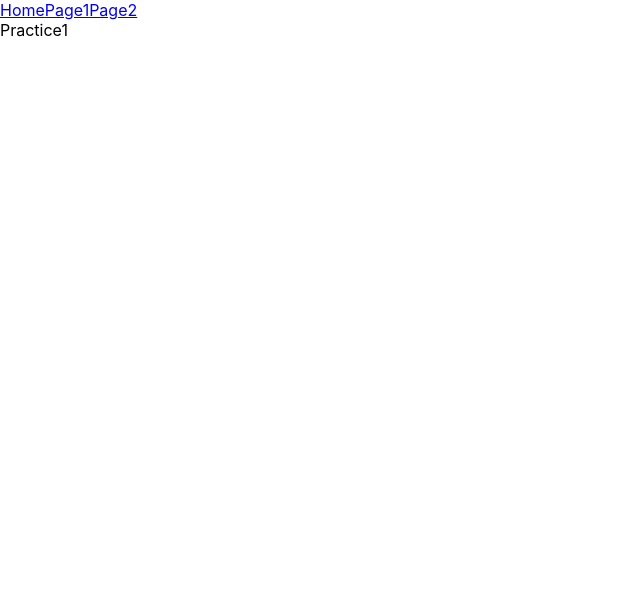
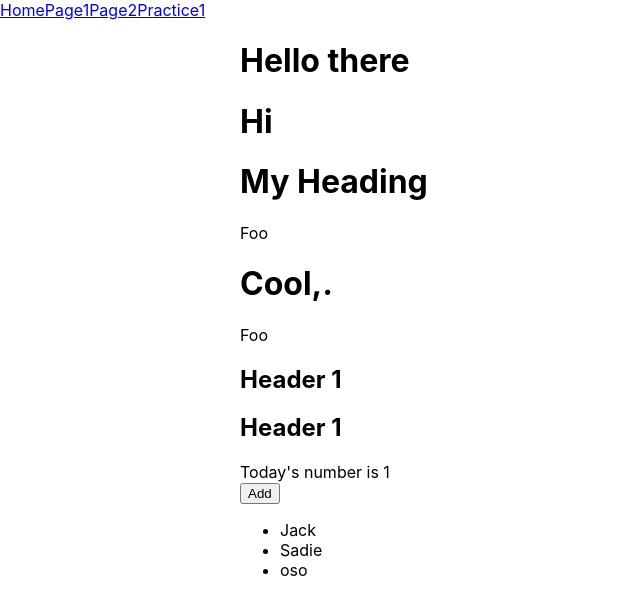
Before and after one commit to KiimDoHyun/typescript-react-practice-1, a React (Create React App) app: page /Practice1 in a window 1280 px wide. Shown: the top 614 px of the page, without its empty margins (0-640 px from the left). Built offline with nearby package versions, Linux system fonts and the light colour scheme.

Commit message:
practice1 완료

```diff
--- a/src/App.tsx
+++ b/src/App.tsx
@@ -9,6 +9,7 @@ function App() {
                 <Link to={"/"}>Home</Link>
                 <Link to={"/page1"}>Page1</Link>
                 <Link to={"/page2"}>Page2</Link>
+                <Link to={"/Practice1"}>Practice1</Link>
             </header>
             <Router />
         </div>
--- a/src/Page/Practice1.tsx
+++ b/src/Page/Practice1.tsx
@@ -1,7 +1,131 @@
-import React from "react";
+import { render } from "@testing-library/react";
+import React, { ReactElement, ReactNode, useState } from "react";
+import styled from "styled-components";
+import { isTemplateSpan } from "typescript";
+
+// Old way?
+const HeadingFC: React.FC<{ title: string }> = ({ title }) => <h1>{title}</h1>;
+
+// Conventional props
+const Heading = ({ title }: { title: string }) => {
+    return <h1>{title}</h1>;
+};
+
+/*
+ReactElement를 리턴한다
+리턴 타입을 명시 하지 않아도 JSX 코드를 리턴하기 때문에 타입스크립트가
+자동으로 체크한다.
+*/
+const HeadingWithContent = ({
+    children,
+}: {
+    children: ReactNode;
+}): ReactElement => {
+    return <h1>{children}</h1>;
+};
+
+const defaultContainerProps = {
+    heading: <strong>My Heading</strong>,
+};
+
+type ContainerProps = {
+    children: ReactNode;
+} & typeof defaultContainerProps;
+
+const Container = ({ heading, children }: ContainerProps): ReactElement => {
+    return (
+        <div>
+            <h1>{heading}</h1>
+            {children}
+        </div>
+    );
+};
+
+Container.defaultProps = defaultContainerProps;
+
+// Functional props
+const TextWidthNumber = ({
+    header,
+    children,
+}: {
+    header?: (num: number) => ReactNode;
+    children: (num: number) => ReactNode;
+}) => {
+    const [state, setState] = useState<number>(1);
+
+    return (
+        <div>
+            {/*
+            header 는 옵셔널 한 props임
+            따라서 header가 존재하지 않은 경우 함수처럼 사용이 불가능 하기 때문에
+            ?. 연산자를 이용한다.
+
+            header가 유효한 경우 실행하도 그렇지 안으면 undefined를 리턴한다.
+
+            객체에서도 사용 가능함.
+            */}
+            <h2>{header?.(state)}</h2>
+
+            {/* 기존 방식 */}
+            <h2>{header && header(state)}</h2>
+            <div>{children(state)}</div>
+            <div>
+                <button onClick={() => setState(state + 1)}>Add</button>
+            </div>
+        </div>
+    );
+};
+
+// List
+// 함수 표현식에서 제네릭 사용
+/*
+items는 배열을 받도록 하지만 어떤 타입을 가진 배열이 들어올지 모른다
+제네릭을 이용하면 들어오는 타입에 맞게 설정이 가능하다
+*/
+const List = <ListItem extends {}>({
+    items,
+    render,
+}: {
+    items: ListItem[];
+    render: (item: ListItem) => ReactNode;
+}) => {
+    return (
+        <ul>
+            {items.map((item, index) => (
+                <li key={index}>{render(item)}</li>
+            ))}
+        </ul>
+    );
+};
 
 const Practice1 = () => {
-    return <>Practice1</>;
+    return (
+        <Practice1Block>
+            <Heading title={"Hello there"} />
+            <HeadingWithContent>
+                <strong>Hi</strong>
+            </HeadingWithContent>
+            <Container>Foo</Container>
+            <Container heading={<div>Cool,.</div>}>Foo</Container>
+
+            <TextWidthNumber
+                header={(num: number) => <span>Header {num}</span>}
+            >
+                {(num: number) => <div>Today's number is {num}</div>}
+            </TextWidthNumber>
+
+            <List
+                items={["Jack", "Sadie", "oso"]}
+                render={(item: string) => <div>{item}</div>}
+            ></List>
+        </Practice1Block>
+    );
 };
 
+const Practice1Block = styled.div`
+    margin: auto;
+    max-width: 800px;
+    fons-size: xx-large;
+`;
+
 export default Practice1;
```
Also changed, not shown: 1 other file (tests, documents, lock files or other folders).
